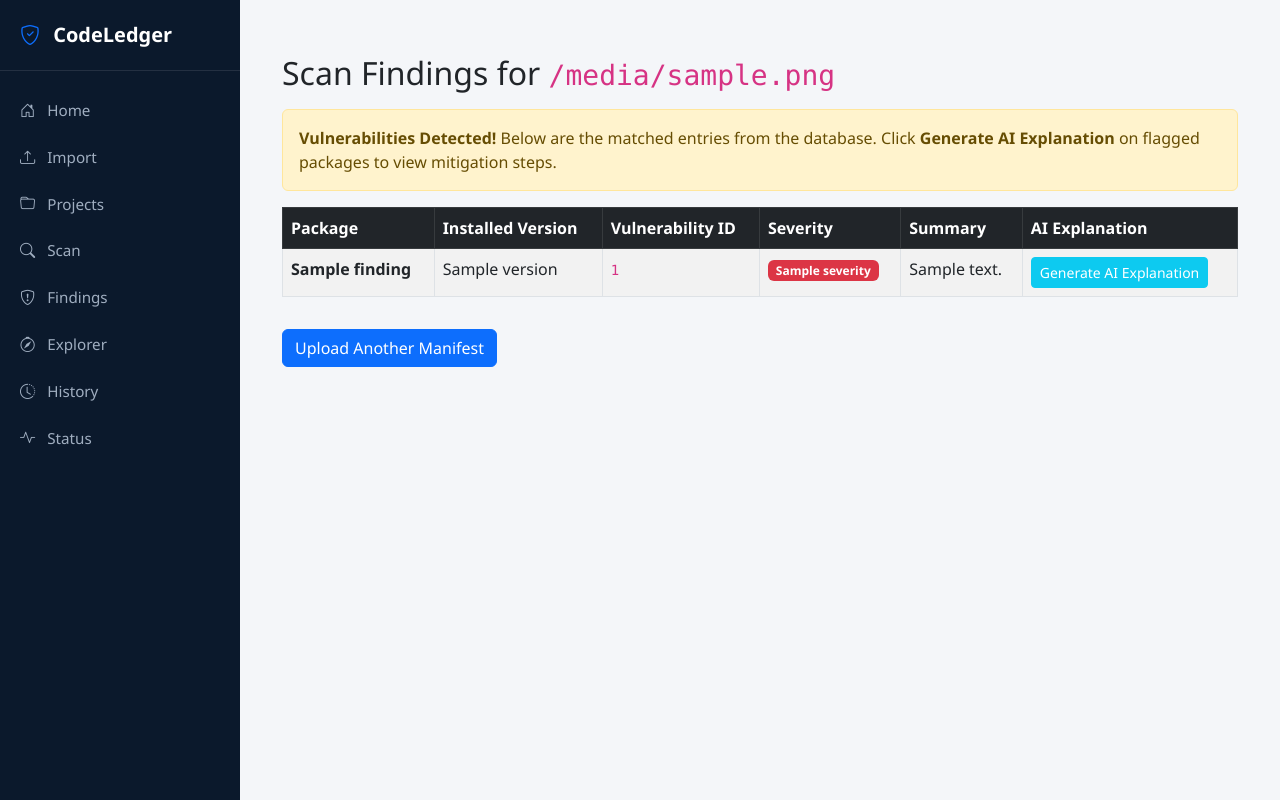
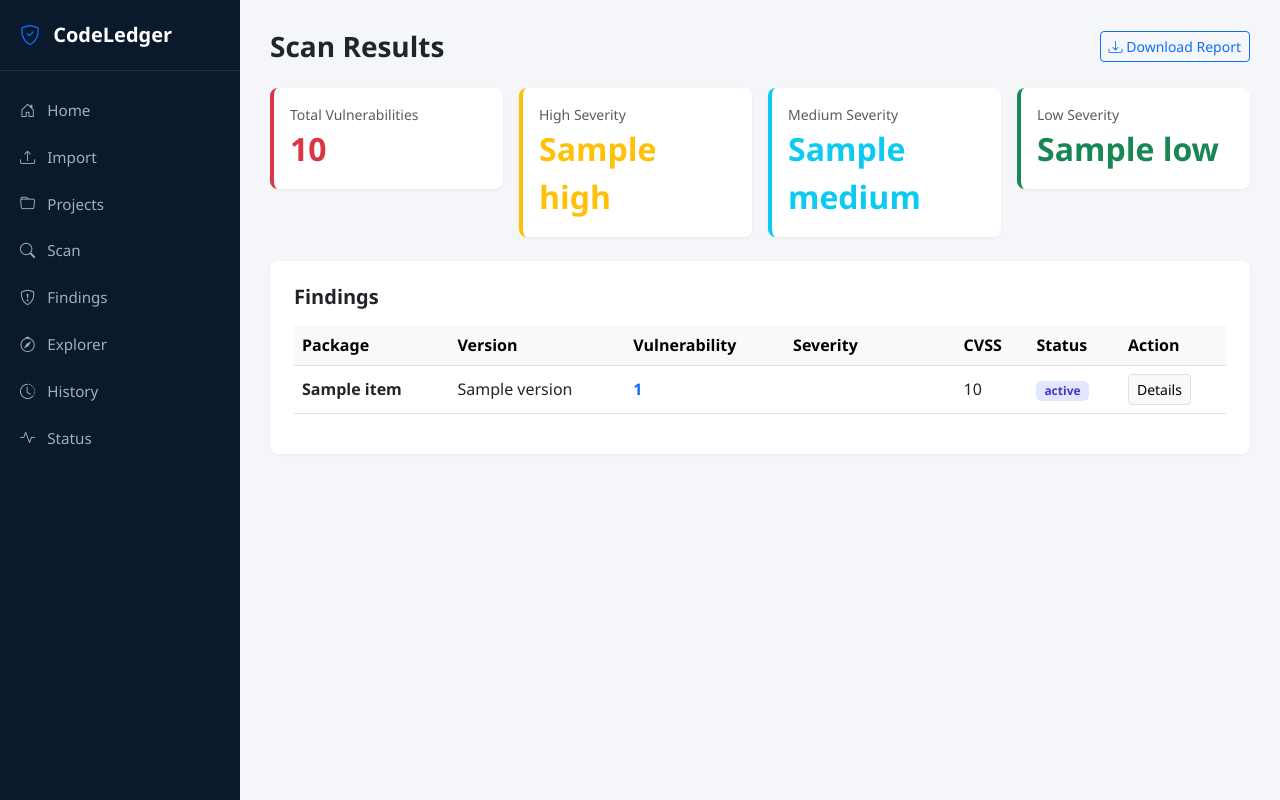
Before and after one commit to Avanipihu/CodeLedger, a Flask app: template templates/results.html in a window 1280 px wide. Run offline with Flask 3, Linux system fonts and the light colour scheme; the template is opened without the code that fills it: most values are stand-ins (such as "Sample title", 1, 10 or a date in 2020).

Commit message:
Enhance results.html with new layout and findings table
Refactor results page layout and improve findings display.

```diff
--- a/templates/results.html
+++ b/templates/results.html
@@ -1,84 +1,71 @@
-{% extends "base.html" %}
+{% extends 'base.html' %}
 
 {% block content %}
-<div class="container mt-4">
-    <h2>Scan Findings for <code>{{ filename }}</code></h2>
-
-    {% if findings %}
-        <div class="alert alert-warning mt-3">
-            <strong>Vulnerabilities Detected!</strong> Below are the matched entries from the database. Click <strong>Generate AI Explanation</strong> on flagged packages to view mitigation steps.
+<div class="d-flex justify-content-between align-items-center mb-4">
+    <h3 class="fw-bold mb-0">Scan Results</h3>
+    <button class="btn btn-outline-primary btn-sm"><i class="bi bi-download"></i> Download Report</button>
 </div>
 
-        <table class="table table-bordered table-striped mt-3">
-            <thead class="table-dark">
+<!-- Summary Metric Cards -->
+<div class="row g-3 mb-4">
+    <div class="col-md-3">
+        <div class="card card-custom p-3 border-start border-4 border-danger">
+            <div class="text-muted small">Total Vulnerabilities</div>
+            <div class="fs-2 fw-bold text-danger">{{ summary.total }}</div>
+        </div>
+    </div>
+    <div class="col-md-3">
+        <div class="card card-custom p-3 border-start border-4 border-warning">
+            <div class="text-muted small">High Severity</div>
+            <div class="fs-2 fw-bold text-warning">{{ summary.high }}</div>
+        </div>
+    </div>
+    <div class="col-md-3">
+        <div class="card card-custom p-3 border-start border-4 border-info">
+            <div class="text-muted small">Medium Severity</div>
+            <div class="fs-2 fw-bold text-info">{{ summary.medium }}</div>
+        </div>
+    </div>
+    <div class="col-md-3">
+        <div class="card card-custom p-3 border-start border-4 border-success">
+            <div class="text-muted small">Low Severity</div>
+            <div class="fs-2 fw-bold text-success">{{ summary.low }}</div>
+        </div>
+    </div>
+</div>
+
+<!-- Findings Table -->
+<div class="card card-custom p-4">
+    <h5 class="fw-bold mb-3">Findings</h5>
+    <table class="table table-hover align-middle">
+        <thead class="table-light">
             <tr>
                 <th>Package</th>
-                    <th>Installed Version</th>
-                    <th>Vulnerability ID</th>
+                <th>Version</th>
+                <th>Vulnerability</th>
                 <th>Severity</th>
-                    <th>Summary</th>
-                    <th>AI Explanation</th>
+                <th>CVSS</th>
+                <th>Status</th>
+                <th>Action</th>
             </tr>
         </thead>
         <tbody>
-                {% for finding in findings %}
+            {% for item in findings %}
             <tr>
-                    <td><strong>{{ finding.package_name if finding.package_name else finding.get('package') }}</strong></td>
-                    <td>{{ finding.version if finding.version else finding.get('version') }}</td>
-                    <td><code>{{ finding.vulnerability_id if finding.vulnerability_id else finding.get('id') }}</code></td>
+                <td class="fw-semibold">{{ item.package_name }}</td>
+                <td>{{ item.version }}</td>
+                <td><a href="/finding/{{ item.vulnerability_id }}" class="text-decoration-none fw-bold">{{ item.vulnerability_id }}</a></td>
                 <td>
-                        <span class="badge bg-danger">
-                            {{ finding.severity if finding.severity else 'HIGH' }}
+                    <span class="badge px-2 py-1 badge-severity-{{ item.severity|lower }}">
+                        {{ item.severity }}
                     </span>
                 </td>
-                    <td>{{ finding.summary if finding.summary else finding.get('details', 'N/A') }}</td>
-                    <td>
-                        <button class="btn btn-sm btn-info text-white" onclick='getAIExplanation({{ finding | tojson }})'>
-                            Generate AI Explanation
-                        </button>
-                    </td>
+                <td>{{ item.cvss_score }}</td>
+                <td><span class="badge badge-status-affected px-2 py-1">{{ item.status }}</span></td>
+                <td><a href="/finding/{{ item.vulnerability_id }}" class="btn btn-sm btn-light border">Details</a></td>
             </tr>
             {% endfor %}
         </tbody>
     </table>
-
-        <!-- Interactive AI Explanation Card -->
-        <div id="ai-explanation-box" class="card mt-4" style="display:none;">
-            <div class="card-header bg-dark text-white">
-                <strong>AI Finding Explanation & Remediation Guide</strong>
 </div>
-            <div class="card-body">
-                <pre id="ai-explanation-content" style="white-space: pre-wrap; font-family: inherit; margin: 0;"></pre>
-            </div>
-        </div>
-    {% else %}
-        <div class="alert alert-success mt-3">
-            <strong>Clean Scan!</strong> No vulnerability matches were found.
-        </div>
-    {% endif %}
-
-    <a href="/" class="btn btn-primary mt-3">Upload Another Manifest</a>
-</div>
-
-<script>
-function getAIExplanation(findingData) {
-    const box = document.getElementById('ai-explanation-box');
-    const content = document.getElementById('ai-explanation-content');
-    box.style.display = 'block';
-    content.innerText = 'Analyzing vulnerability context and generating remediation steps...';
-
-    fetch('/explain', {
-        method: 'POST',
-        headers: { 'Content-Type': 'application/json' },
-        body: JSON.stringify(findingData)
-    })
-    .then(response => response.json())
-    .then(data => {
-        content.innerText = data.explanation;
-    })
-    .catch(err => {
-        content.innerText = 'Error generating explanation: ' + err;
-    });
-}
-</script>
 {% endblock %}
```
Lines whose indentation alone changed are shown as unchanged.
